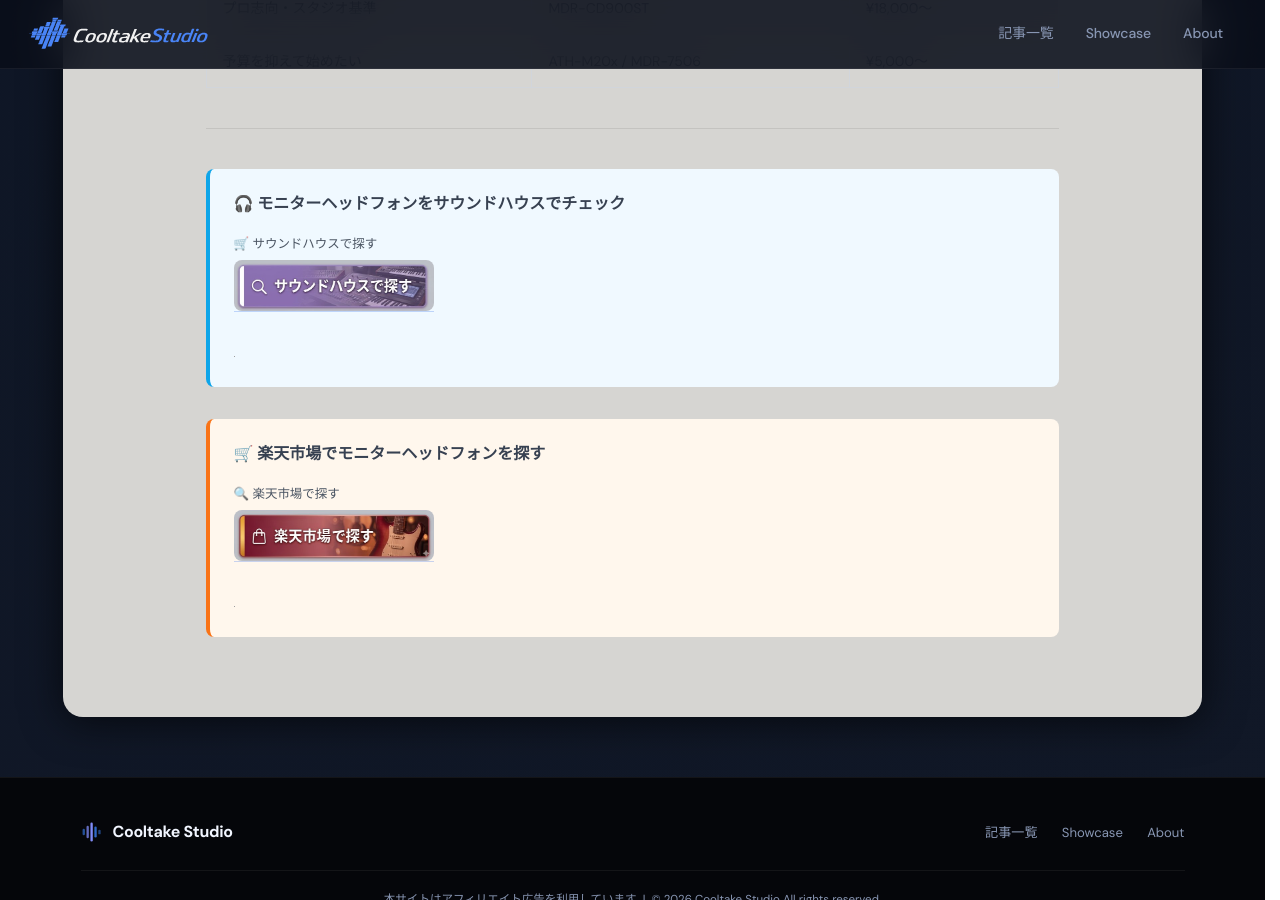
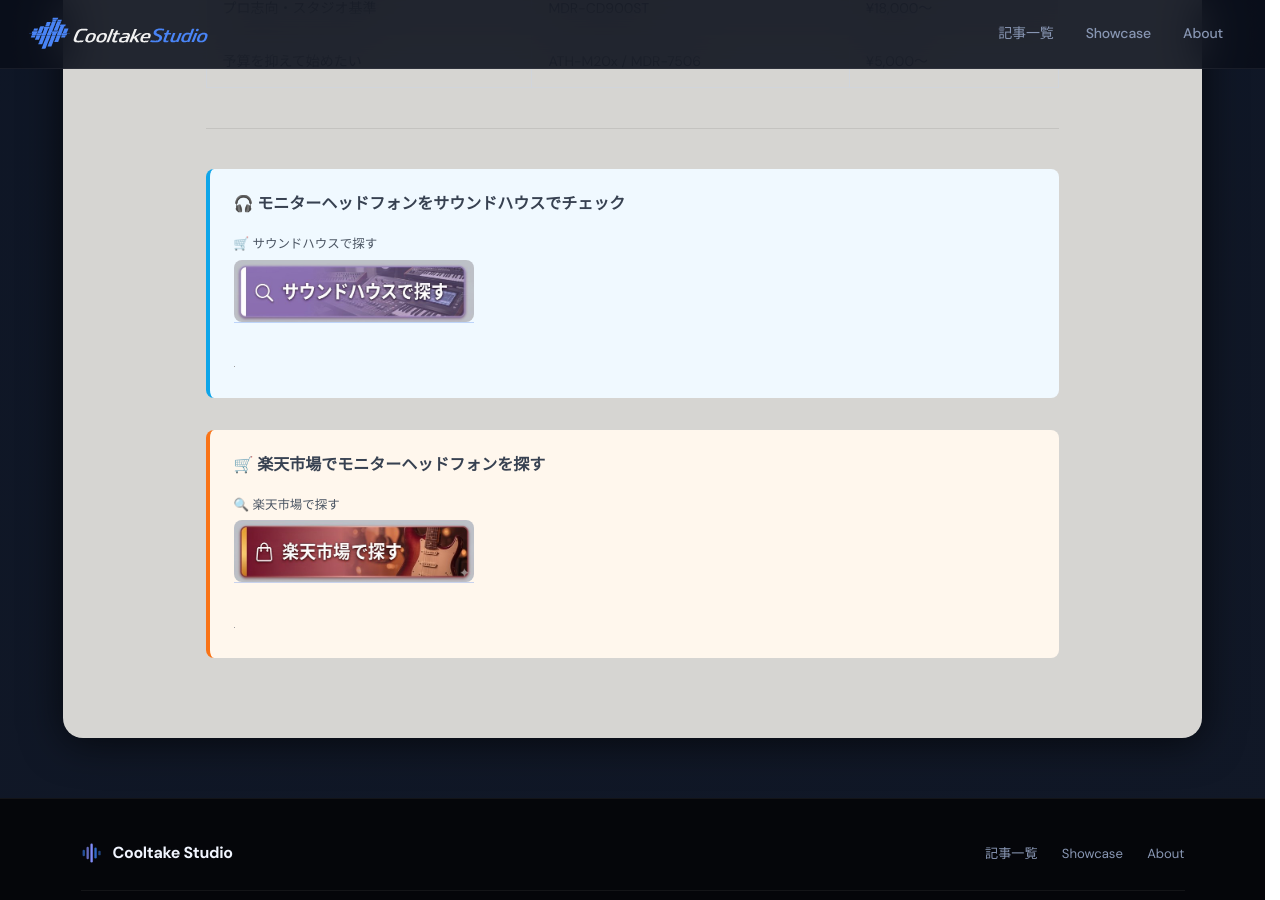
Before and after one commit to cooltake/cooltake-staging, a Jekyll site: the page built from _posts/2026-05-24-monitor-headphones-guide.md, in a window 1280 px wide and 900 px high, scrolled down 3822 px. Built offline with Jekyll 4.4.1, drawn with Linux system fonts in a browser that asks for light colours; some web fonts are replaced; grey boxes are pictures that could not be loaded.

Commit message:
style: flex horizontal buttons + larger width in 2026-05-24-monitor-headphones-guide.md

```diff
--- a/_posts/2026-05-24-monitor-headphones-guide.md
+++ b/_posts/2026-05-24-monitor-headphones-guide.md
@@ -98,13 +98,13 @@
 <div style="margin:2rem 0;padding:1.2rem 1.5rem;background:#f0f9ff;border-left:4px solid #0ea5e9;border-radius:8px;">
 <p style="margin:0 0 .6rem;font-weight:bold;font-size:1rem;">🎧 モニターヘッドフォンをサウンドハウスでチェック</p>
 <div style="margin:.8rem 0;"><span style="display:block;font-size:.78rem;color:#4b5563;margin-bottom:3px;margin-top:6px;">🛒 サウンドハウスで探す</span>
-<a href="https://h.accesstrade.net/sp/cc?rk=01001xqc00os63&url=https%3A%2F%2Fwww.soundhouse.co.jp%2Fsearch%2Findex%2F%3Fsearch_all%3D%25E3%2583%A2%25E3%2583%8B%25E3%2582%BF%25E3%2583%BC%25E3%2583%98%25E3%2583%83%25E3%2583%89%25E3%2583%95%25E3%2582%A9%25E3%2583%B3" rel="nofollow" referrerpolicy="no-referrer-when-downgrade" style="display:inline-block;text-decoration:none;"><img src="/assets/images/btn-soundhouse.jpg" alt="サウンドハウスで探す" width="200" style="height:auto;border-radius:8px;display:block;"></a></div>
+<a href="https://h.accesstrade.net/sp/cc?rk=01001xqc00os63&url=https%3A%2F%2Fwww.soundhouse.co.jp%2Fsearch%2Findex%2F%3Fsearch_all%3D%25E3%2583%A2%25E3%2583%8B%25E3%2582%BF%25E3%2583%BC%25E3%2583%98%25E3%2583%83%25E3%2583%89%25E3%2583%95%25E3%2582%A9%25E3%2583%B3" rel="nofollow" referrerpolicy="no-referrer-when-downgrade" style="display:inline-block;text-decoration:none;"><img src="/assets/images/btn-soundhouse.jpg" alt="サウンドハウスで探す" width="240" style="height:auto;border-radius:8px;display:block;"></a></div>
 <img src="https://h.accesstrade.net/sp/rr?rk=01001xqc00os63" width="1" height="1" border="0" alt="" loading="lazy">
 </div>
 
 <div style="margin:2rem 0;padding:1.2rem 1.5rem;background:#fff7ed;border-left:4px solid #f97316;border-radius:8px;">
 <p style="margin:0 0 .6rem;font-weight:bold;font-size:1rem;">🛒 楽天市場でモニターヘッドフォンを探す</p>
 <div style="margin:.8rem 0;"><span style="display:block;font-size:.78rem;color:#4b5563;margin-bottom:3px;margin-top:6px;">🔍 楽天市場で探す</span>
-<a href="https://hb.afl.rakuten.co.jp/hgc/0b15ddc7.28c5c9ed.0b15ddc8.5d23dd4d/?pc=https%3A%2F%2Fsearch.rakuten.co.jp%2Fsearch%2Fmall%2F%25E3%2583%A2%25E3%2583%8B%25E3%2582%BF%25E3%2583%BC%25E3%2583%98%25E3%2583%83%25E3%2583%89%25E3%2583%95%25E3%2582%A9%25E3%2583%B3%2BDTM%2F" rel="nofollow" referrerpolicy="no-referrer-when-downgrade" style="display:inline-block;text-decoration:none;"><img src="/assets/images/btn-rakuten.jpg" alt="楽天市場で探す" width="200" style="height:auto;border-radius:8px;display:block;"></a></div>
+<a href="https://hb.afl.rakuten.co.jp/hgc/0b15ddc7.28c5c9ed.0b15ddc8.5d23dd4d/?pc=https%3A%2F%2Fsearch.rakuten.co.jp%2Fsearch%2Fmall%2F%25E3%2583%A2%25E3%2583%8B%25E3%2582%BF%25E3%2583%BC%25E3%2583%98%25E3%2583%83%25E3%2583%89%25E3%2583%95%25E3%2582%A9%25E3%2583%B3%2BDTM%2F" rel="nofollow" referrerpolicy="no-referrer-when-downgrade" style="display:inline-block;text-decoration:none;"><img src="/assets/images/btn-rakuten.jpg" alt="楽天市場で探す" width="240" style="height:auto;border-radius:8px;display:block;"></a></div>
 <img src="//i.moshimo.com/af/i/impression?a_id=5565352&amp;p_id=54&amp;pc_id=54&amp;pl_id=616" width="1" height="1" style="border:none;" alt="" loading="lazy">
 </div>
```
